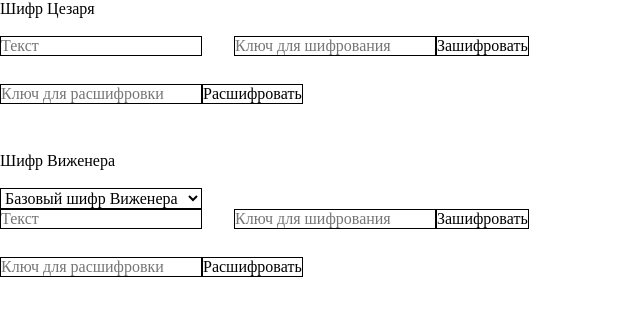
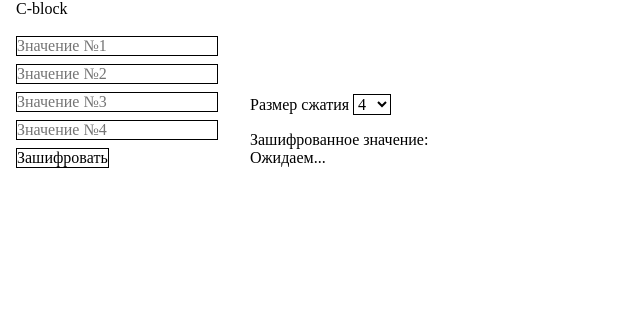
Before and after one commit to Olekkm/bzp.inf.sys, a React (Vite) app in the folder app/: page / in a window 1280 px wide. Shown: the top 316 px of the page, without its empty margins (0-640 px from the left). Built offline with nearby package versions, Linux system fonts and the light colour scheme.

Commit message:
Added interface for C-block

```diff
--- a/app/src/App.jsx
+++ b/app/src/App.jsx
@@ -1,5 +1,5 @@
 import './App.css'
-import Lab1_page from './pages/Lab1_page.jsx'
+import Lab2_page from './pages/Lab2_page.jsx'
 
 
 function App() {
@@ -7,7 +7,7 @@ function App() {
   return (
     <>
       <div>
-        <Lab1_page />
+        <Lab2_page />
       </div>
     </>
   )
--- /dev/null
+++ b/app/src/components/CBlockTester.jsx
@@ -0,0 +1,52 @@
+import { useEffect, useState } from "react"
+import { OneWayCypherer } from "../logic/оneWayCypherer"
+
+export function CBlockTexter({ style }) {
+    const id = [0, 1, 2, 3]
+    const [, setInput] = useState(["", "", "", ""])
+    const [encoded, setEncoded] = useState("")
+    const [outSize, setOutSize] = useState(4)
+
+
+    function encode(dataArr) {
+        const encoder = new OneWayCypherer()
+        const encoded = encoder.cBlock(dataArr, parseInt(outSize))
+        setEncoded(encoded)
+    }
+
+    function handleClick() {
+        const inputsArr = []
+        for (let i of id) {
+            inputsArr.push(document.getElementById(i).value)
+        }
+        setInput(inputsArr)
+
+        const calcArr = inputsArr.filter((elem) => elem != "")
+        //console.log(calcArr)
+        encode(calcArr)
+    }
+
+    return (
+        <div style={{ paddingLeft: "1rem", ...style }}><h2>C-block</h2>
+            <br />
+            <div style={{ minHeight: "3rem", display: "inline-block" }}>
+                {id.map(id => <input key={id} id={id}
+                    placeholder={`Значение №${id + 1}`}
+                    style={{ border: "1px solid black", display: "block", marginBottom: "0.5rem" }}
+                ></input>)}
+                <button style={{ border: "1px solid black" }}
+                    onClick={handleClick}>Зашифровать</button>
+            </div>
+            <div style={{ minHeight: "3rem", display: "inline-block", paddingLeft: "2rem" }}>
+                <label htmlFor="outSize">Размер сжатия </label>
+                <select value={outSize} id="outSize" style={{ border: "1px solid black", marginBottom: "1rem" }}
+                    onChange={(e) => (setOutSize(e.target.value))}>
+                    <option value={4}>4</option>
+                    <option value={8}>8</option>
+                    <option value={16}>16</option>
+                </select>
+                <p>Зашифрованное значение:</p>
+                <p>{encoded ? encoded : "Ожидаем..."}</p>
+            </div>
+        </div >)
+}
--- /dev/null
+++ b/app/src/pages/Lab2_page.jsx
@@ -0,0 +1,8 @@
+import { CBlockTexter } from "../components/cBlockTester";
+
+export default function Lab2_page() {
+    return (<>
+        <CBlockTexter />
+    </>)
+
+}
```
